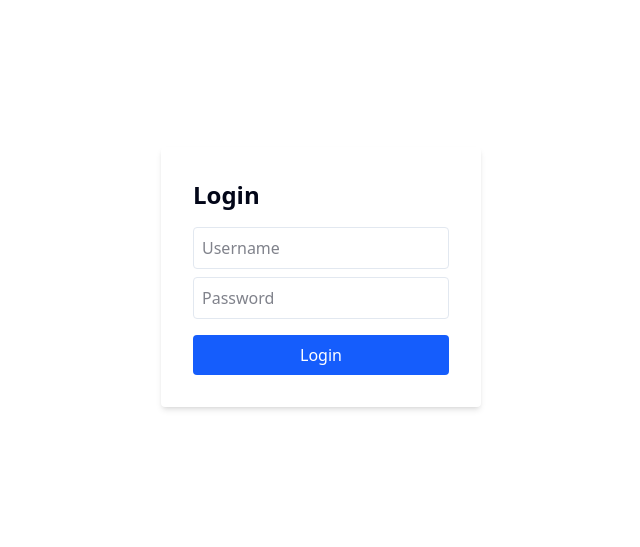
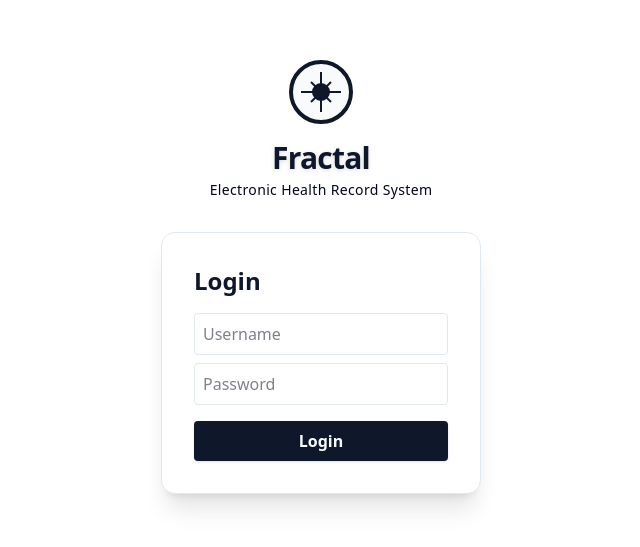
Before and after one commit to fractal-solutions/fractal-ehrs, a React (Vite) app: page /reports in a window 1280 px wide. Shown: the part 123-670 px from the top of the page, without its empty margins (319-959 px from the left). Built offline with nearby package versions, Linux system fonts and the light colour scheme.

Commit message:
modified:   src/components/RegisterDialog.jsx 	modified:   src/components/nav-user.tsx 	modified:   src/pages/Login.jsx

```diff
--- a/src/components/RegisterDialog.jsx
+++ b/src/components/RegisterDialog.jsx
@@ -1,6 +1,10 @@
 import React, { useState } from 'react';
 import { useAuth, ROLES } from '../context/AuthContext.jsx';
-import { Dialog, DialogContent, DialogHeader, DialogTitle, DialogClose } from './ui/dialog';
+import { Dialog, DialogContent, DialogHeader, DialogTitle, DialogFooter, DialogClose } from './ui/dialog';
+import { Input } from './ui/input';
+import { Button } from './ui/button';
+import { Label } from './ui/label';
+import { Select, SelectTrigger, SelectContent, SelectItem, SelectValue } from './ui/select';
 
 export default function RegisterDialog({ open, onOpenChange }) {
   const { user, register } = useAuth();
@@ -10,6 +14,10 @@ export default function RegisterDialog({ open, onOpenChange }) {
 
   const handleChange = (e) => {
     setForm({ ...form, [e.target.name]: e.target.value });
+  };
+
+  const handleRoleChange = (value) => {
+    setForm(f => ({ ...f, role: value }));
   };
 
   const handleSubmit = (e) => {
@@ -27,57 +35,69 @@ export default function RegisterDialog({ open, onOpenChange }) {
 
   return (
     <Dialog open={open} onOpenChange={onOpenChange}>
-      <DialogContent>
+      <DialogContent className="max-w-lg">
         <DialogHeader>
-          <DialogTitle>Register User</DialogTitle>
+          <DialogTitle>Register New User</DialogTitle>
         </DialogHeader>
-        {error && <div className="text-red-500 mb-2">{error}</div>}
-        {success && <div className="text-green-600 mb-2">{success}</div>}
-        <form onSubmit={handleSubmit} className="flex flex-col gap-2">
-          <input
+        <form onSubmit={handleSubmit} className="flex flex-col gap-4 mt-2">
+          <div className="flex flex-col gap-2">
+            <Label htmlFor="username">Username</Label>
+            <Input
+              id="username"
+              name="username"
               type="text"
-            name="username"
               placeholder="Username"
               value={form.username}
               onChange={handleChange}
-            className="w-full p-2 border rounded"
               required
             />
-          <input
+          </div>
+          <div className="flex flex-col gap-2">
+            <Label htmlFor="password">Password</Label>
+            <Input
+              id="password"
+              name="password"
               type="password"
-            name="password"
               placeholder="Password"
               value={form.password}
               onChange={handleChange}
-            className="w-full p-2 border rounded"
               required
             />
-          <input
+          </div>
+          <div className="flex flex-col gap-2">
+            <Label htmlFor="name">Full Name</Label>
+            <Input
+              id="name"
+              name="name"
               type="text"
-            name="name"
               placeholder="Full Name"
               value={form.name}
               onChange={handleChange}
-            className="w-full p-2 border rounded"
               required
             />
-          <select
-            name="role"
-            value={form.role}
-            onChange={handleChange}
-            className="w-full p-2 border rounded"
-          >
-            <option value={ROLES.DOCTOR}>Doctor</option>
-            <option value={ROLES.SECRETARY}>Secretary</option>
-            <option value={ROLES.ASSISTANT}>Assistant</option>
-            <option value={ROLES.ADMIN}>Admin</option>
-          </select>
-          <div className="flex gap-2 justify-end mt-2">
+          </div>
+          <div className="flex flex-col gap-2">
+            <Label htmlFor="role">Role</Label>
+            <Select value={form.role} onValueChange={handleRoleChange}>
+              <SelectTrigger id="role" className="w-full">
+                <SelectValue placeholder="Select role" />
+              </SelectTrigger>
+              <SelectContent>
+                <SelectItem value={ROLES.DOCTOR}>Doctor</SelectItem>
+                <SelectItem value={ROLES.SECRETARY}>Secretary</SelectItem>
+                <SelectItem value={ROLES.ASSISTANT}>Assistant</SelectItem>
+                <SelectItem value={ROLES.ADMIN}>Admin</SelectItem>
+              </SelectContent>
+            </Select>
+          </div>
+          {error && <div className="text-destructive text-sm mt-1">{error}</div>}
+          {success && <div className="text-green-600 text-sm mt-1">{success}</div>}
+          <DialogFooter className="mt-2">
             <DialogClose asChild>
-              <button type="button" className="px-4 py-2 rounded bg-gray-200">Cancel</button>
+              <Button type="button" variant="outline">Cancel</Button>
             </DialogClose>
-            <button type="submit" className="px-4 py-2 rounded bg-green-600 text-white">Register</button>
-          </div>
+            <Button type="submit" variant="default">Register</Button>
+          </DialogFooter>
         </form>
       </DialogContent>
     </Dialog>
--- a/src/components/nav-user.tsx
+++ b/src/components/nav-user.tsx
@@ -92,13 +92,8 @@ export function NavUser({
                 <DropdownMenuSeparator />
               </>
             )}
-            <DropdownMenuGroup>
-              <DropdownMenuItem>
-                <Sparkles />
-                Upgrade to Pro
-              </DropdownMenuItem>
-            </DropdownMenuGroup>
-            <DropdownMenuSeparator />
+
+
             <DropdownMenuGroup>
               <DropdownMenuItem>
                 <BadgeCheck />
--- a/src/pages/Login.jsx
+++ b/src/pages/Login.jsx
@@ -1,5 +1,21 @@
 import React, { useState } from 'react';
 import { useAuth } from '../context/AuthContext.jsx';
+
+// Simple fractal-inspired SVG logo
+function FractalLogo() {
+  return (
+    <svg width="64" height="64" viewBox="0 0 64 64" fill="none" xmlns="http://www.w3.org/2000/svg">
+      <circle cx="32" cy="32" r="30" stroke="var(--primary)" strokeWidth="4" fill="var(--sidebar)" />
+      <g stroke="var(--primary)" strokeWidth="2">
+        <path d="M32 12 L32 52" />
+        <path d="M12 32 L52 32" />
+        <path d="M22 22 L42 42" />
+        <path d="M42 22 L22 42" />
+        <circle cx="32" cy="32" r="8" fill="var(--primary)" />
+      </g>
+    </svg>
+  );
+}
 
 export default function Login({ onLogin }) {
   const { login } = useAuth();
@@ -18,16 +34,21 @@ export default function Login({ onLogin }) {
   };
 
   return (
-    <div className="flex flex-col items-center justify-center min-h-screen">
-      <form onSubmit={handleSubmit} className="bg-white p-8 rounded shadow-md w-80">
-        <h2 className="text-2xl font-bold mb-4">Login</h2>
-        {error && <div className="text-red-500 mb-2">{error}</div>}
+    <div className="flex flex-col items-center justify-center min-h-screen bg-background">
+      <div className="flex flex-col items-center mb-8">
+        <FractalLogo />
+        <h1 className="mt-4 text-3xl font-extrabold text-primary tracking-tight drop-shadow-sm">Fractal <span className="text-primary"></span></h1>
+        <p className="text-foreground text-sm mt-1 font-medium tracking-wide">Electronic Health Record System</p>
+      </div>
+      <form onSubmit={handleSubmit} className="bg-card p-8 rounded-xl shadow-xl w-80 backdrop-blur-md border border-border">
+        <h2 className="text-2xl font-bold mb-4 text-primary">Login</h2>
+        {error && <div className="text-destructive mb-2">{error}</div>}
         <input
           type="text"
           placeholder="Username"
           value={username}
           onChange={e => setUsername(e.target.value)}
-          className="w-full mb-2 p-2 border rounded"
+          className="w-full mb-2 p-2 border rounded focus:outline-none focus:ring-2 focus:ring-primary bg-background text-foreground"
           required
         />
         <input
@@ -35,10 +56,10 @@ export default function Login({ onLogin }) {
           placeholder="Password"
           value={password}
           onChange={e => setPassword(e.target.value)}
-          className="w-full mb-4 p-2 border rounded"
+          className="w-full mb-4 p-2 border rounded focus:outline-none focus:ring-2 focus:ring-primary bg-background text-foreground"
           required
         />
-        <button type="submit" className="w-full bg-blue-600 text-white py-2 rounded">Login</button>
+        <button type="submit" className="w-full bg-primary hover:bg-primary/90 transition text-primary-foreground py-2 rounded font-semibold shadow">Login</button>
       </form>
     </div>
   );
```
Lines whose indentation alone changed are shown as unchanged.
